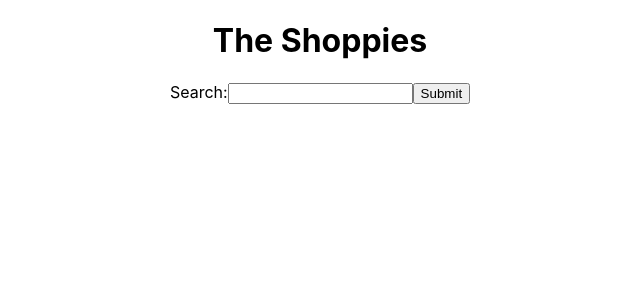
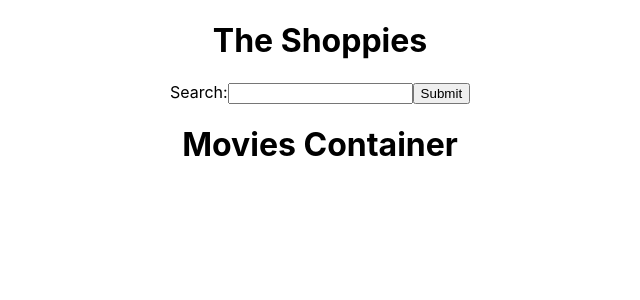
Before and after one commit to JMHero05/shoppies, a React (Create React App) app: page / in a window 1280 px wide. Shown: the top 300 px of the page, without its empty margins (320-960 px from the left). Built offline with nearby package versions, Linux system fonts and the light colour scheme.

Commit message:
Created MoviesContainer for movie data received from API

```diff
--- a/src/App.js
+++ b/src/App.js
@@ -1,5 +1,6 @@
 import React, { Component } from 'react';
 import { SearchForm } from './Components/SearchForm';
+import { MoviesContainer } from './Containers/MoviesContainer';
 import './App.css';
 
 class App extends Component {
@@ -32,11 +33,11 @@ class App extends Component {
   }
 
   render() {
-    console.log(this.state.data);
     return (
       <div className='App'>
         <h1>The Shoppies</h1>
         <SearchForm handleSubmit={this.handleSubmit} />
+        <MoviesContainer movies={this.state.data} />
       </div>
     );
   }
--- /dev/null
+++ b/src/Containers/MoviesContainer.js
@@ -0,0 +1,11 @@
+import React from 'react';
+
+export function MoviesContainer(props) {
+  console.log(props.movies);
+  return (
+    <>
+      <h1>Movies Container</h1>
+      <div id='movies'></div>
+    </>
+  );
+}
```
